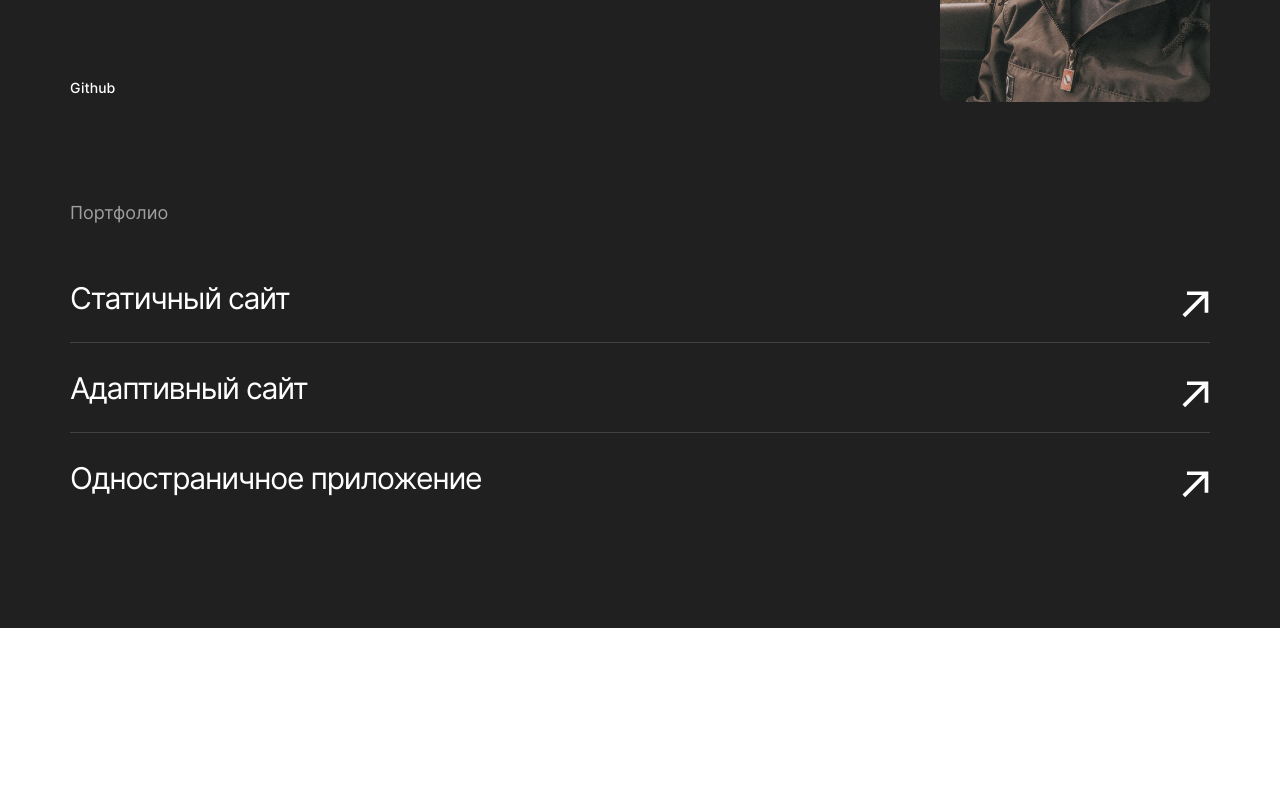
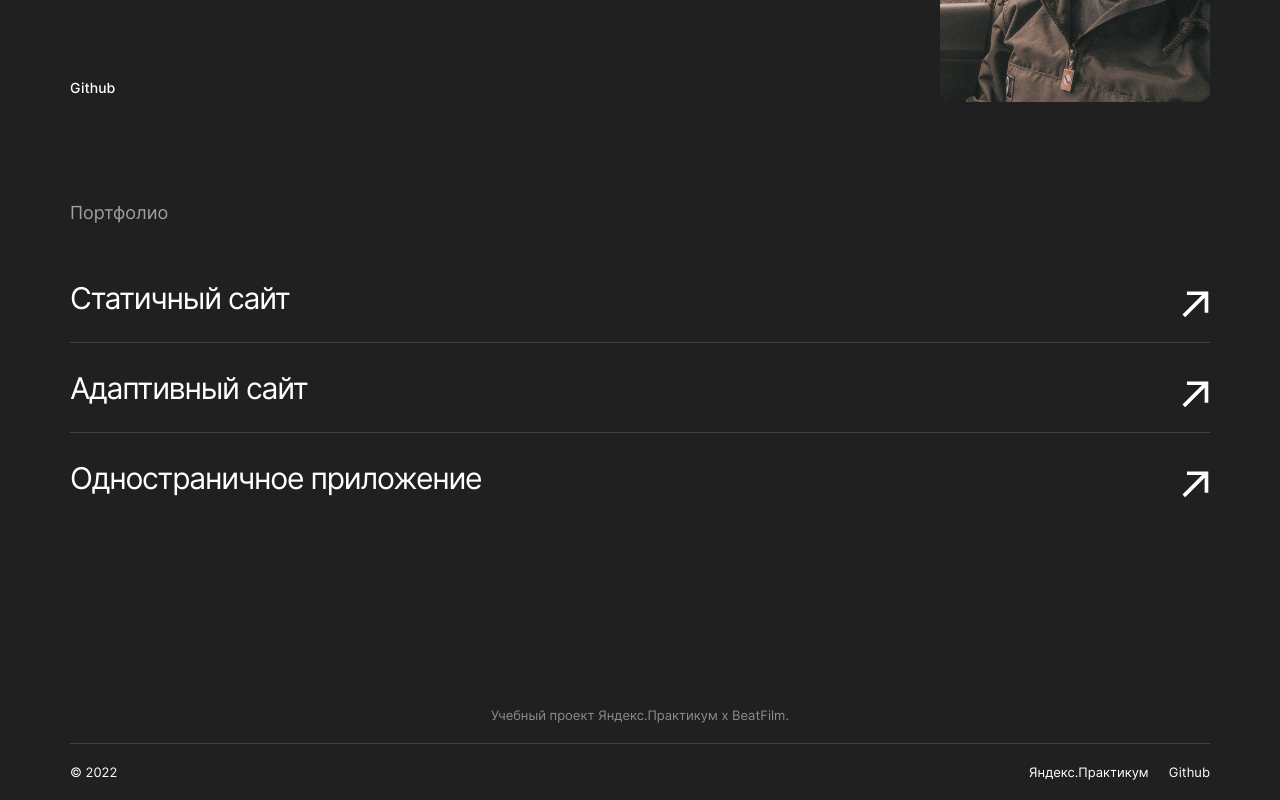
Before and after one commit to Alexeyitm/movies-explorer-frontend, a React (Create React App) app: page / in a window 1280 px wide. Shown: the part 2297-3097 px from the top of the page. Before the commit the page ends 2925 px from the top, so only its background shows below. Built offline with nearby package versions, Linux system fonts and the light colour scheme.

Commit message:
fix: fixed footer visible

```diff
--- a/src/components/Footer/Footer.jsx
+++ b/src/components/Footer/Footer.jsx
@@ -7,7 +7,7 @@ function Footer() {
   const location = useLocation();
 
   return (
-    <footer className={`footer ${location.pathname === "/profile" || "/register" || "/login" ? "footer_hidden" : ""}`}>
+    <footer className={`footer ${location.pathname === "/profile" || location.pathname === "/register" || location.pathname === "/login" ? "footer_hidden" : ""}`}>
       <div className="footer__container">
         <p className="footer__title">
           Учебный проект Яндекс.Практикум х BeatFilm.
```
